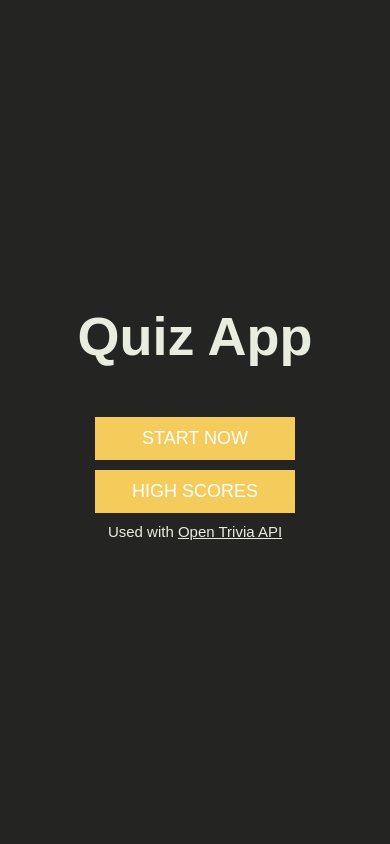
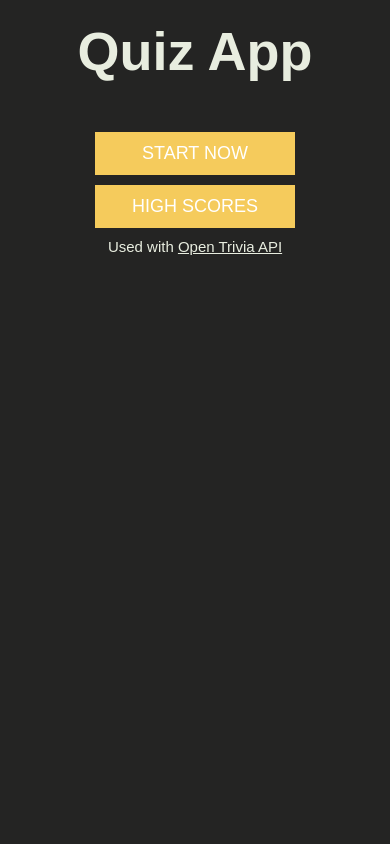
Before and after one commit to jbusodev/quizapi, a PHP site: page /index.php in a window 390 px wide. Run offline with PHP 8.4, Linux system fonts and the light colour scheme.

Commit message:
fixed css to be responsive - .container vertical alignment to baseline (top)

```diff
--- a/assets/css/app.css
+++ b/assets/css/app.css
@@ -56,7 +56,7 @@ a:hover {
   height: 100vh;
   display: flex;
   justify-content: center;
-  align-items: center;
+  align-items: baseline;
   max-width: 80rem;
   margin: 0 auto;
   padding: 2rem;
```
